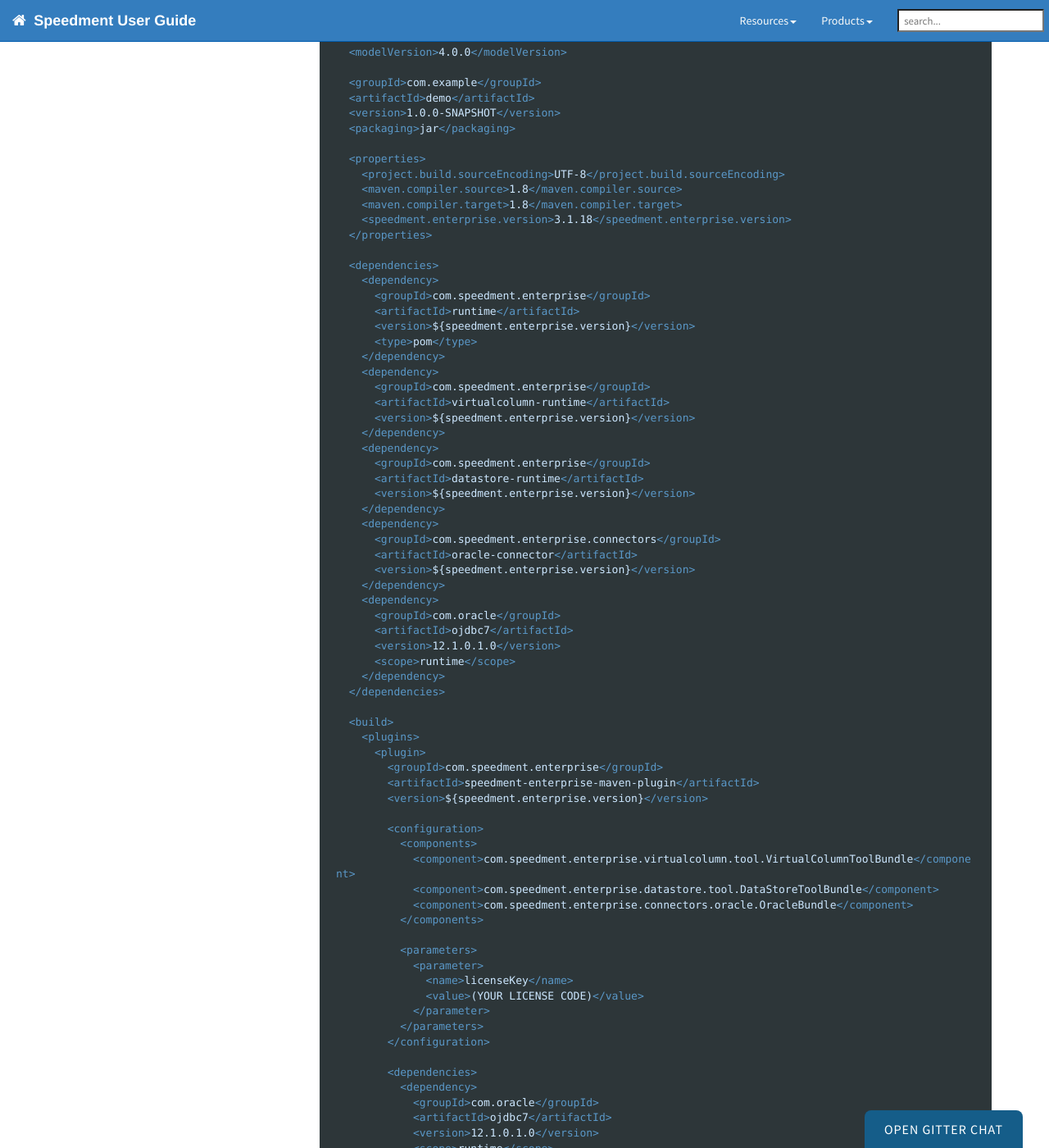
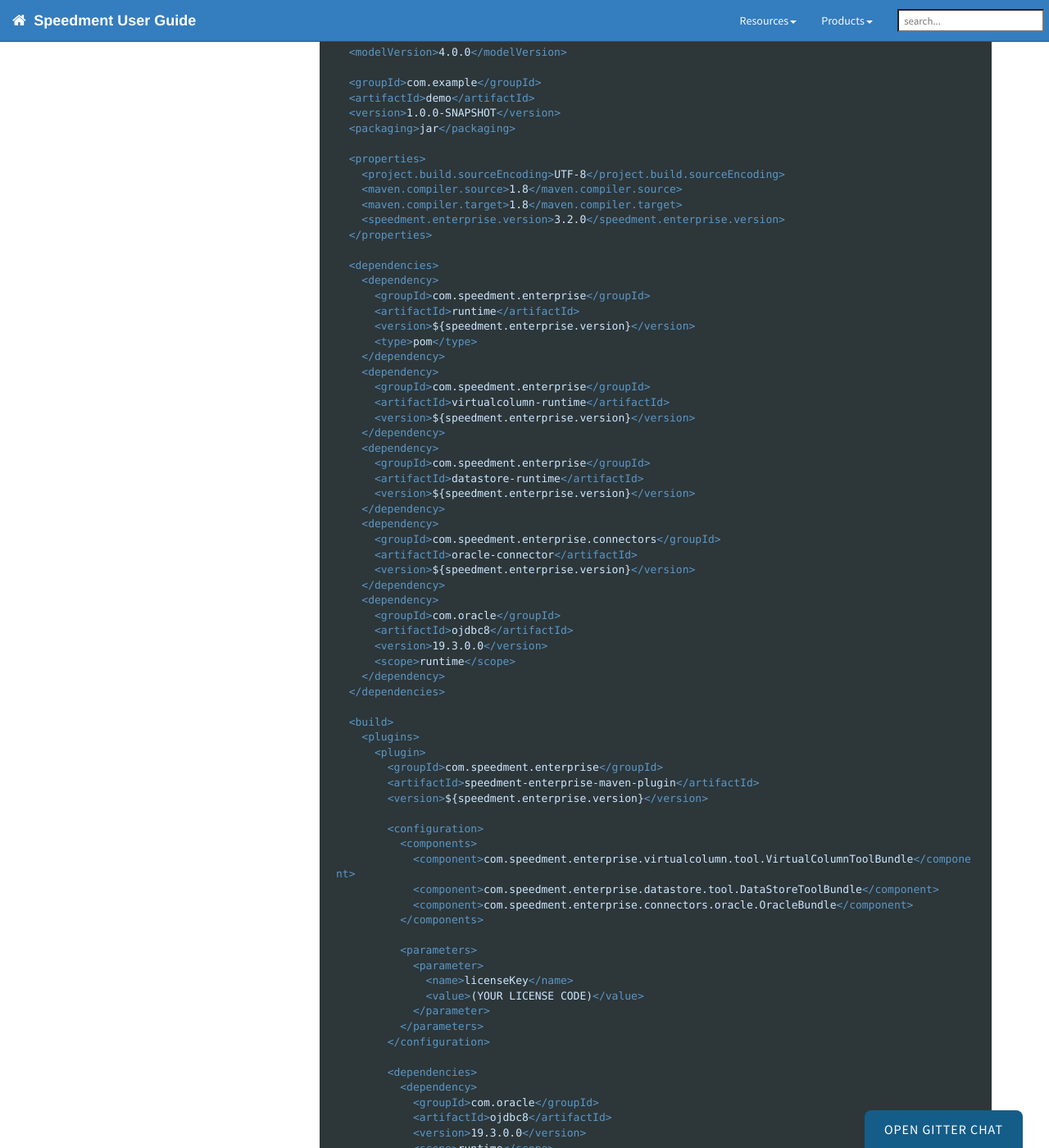
Before and after one commit to speedment/speedment-doc, a Jekyll site: the page built from pages/getting_started.md, in a window 1280 px wide and 1400 px high, scrolled down 6186 px. Shown: the whole window at 82% size. Built offline with Jekyll 4.4.1, drawn with Linux system fonts in a browser that asks for light colours; nearby versions of some CDN libraries; comment, search, counter and statistics services are not loaded.

Commit message:
Bump enterprise version to 3.2.0 and update oracle jdbc info

```diff
--- a/pages/getting_started.md
+++ b/pages/getting_started.md
@@ -197,7 +197,7 @@
     <project.build.sourceEncoding>UTF-8</project.build.sourceEncoding>
     <maven.compiler.source>1.8</maven.compiler.source>
     <maven.compiler.target>1.8</maven.compiler.target>
-    <speedment.enterprise.version>3.1.18</speedment.enterprise.version>
+    <speedment.enterprise.version>3.2.0</speedment.enterprise.version>
   </properties>
 
   <dependencies>
@@ -224,8 +224,8 @@
     </dependency>
     <dependency>
       <groupId>com.oracle</groupId>
-      <artifactId>ojdbc7</artifactId>
-      <version>12.1.0.1.0</version>
+      <artifactId>ojdbc8</artifactId>
+      <version>19.3.0.0</version>
       <scope>runtime</scope>
     </dependency>
   </dependencies>
@@ -255,8 +255,8 @@
         <dependencies>
           <dependency>
             <groupId>com.oracle</groupId>
-            <artifactId>ojdbc7</artifactId>
-            <version>12.1.0.1.0</version>
+            <artifactId>ojdbc8</artifactId>
+            <version>19.3.0.0</version>
             <scope>runtime</scope>
           </dependency>
         </dependencies>
```
